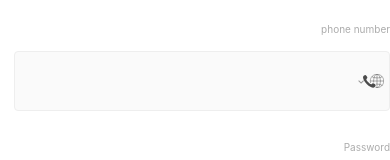
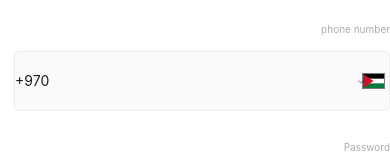
Before and after one commit to MaramMs/wendow-temp1, a Next.js app: page /login in a window 390 px wide. Shown: the part 208-368 px from the top of the page. Built offline with nearby package versions, Linux system fonts and the light colour scheme.

Commit message:
fix phone

```diff
--- a/components/CustomForm.js
+++ b/components/CustomForm.js
@@ -42,6 +42,9 @@ const CustomForm = () => {
       value={value}
       onChange={setValue}
       flags={flags}
+      defaultCountry="PS"
+      international
+
       className="w-[376px] h-[60px] bg-[#fafafa] mt-[12px] border-[#eee]"
       />
 
```
